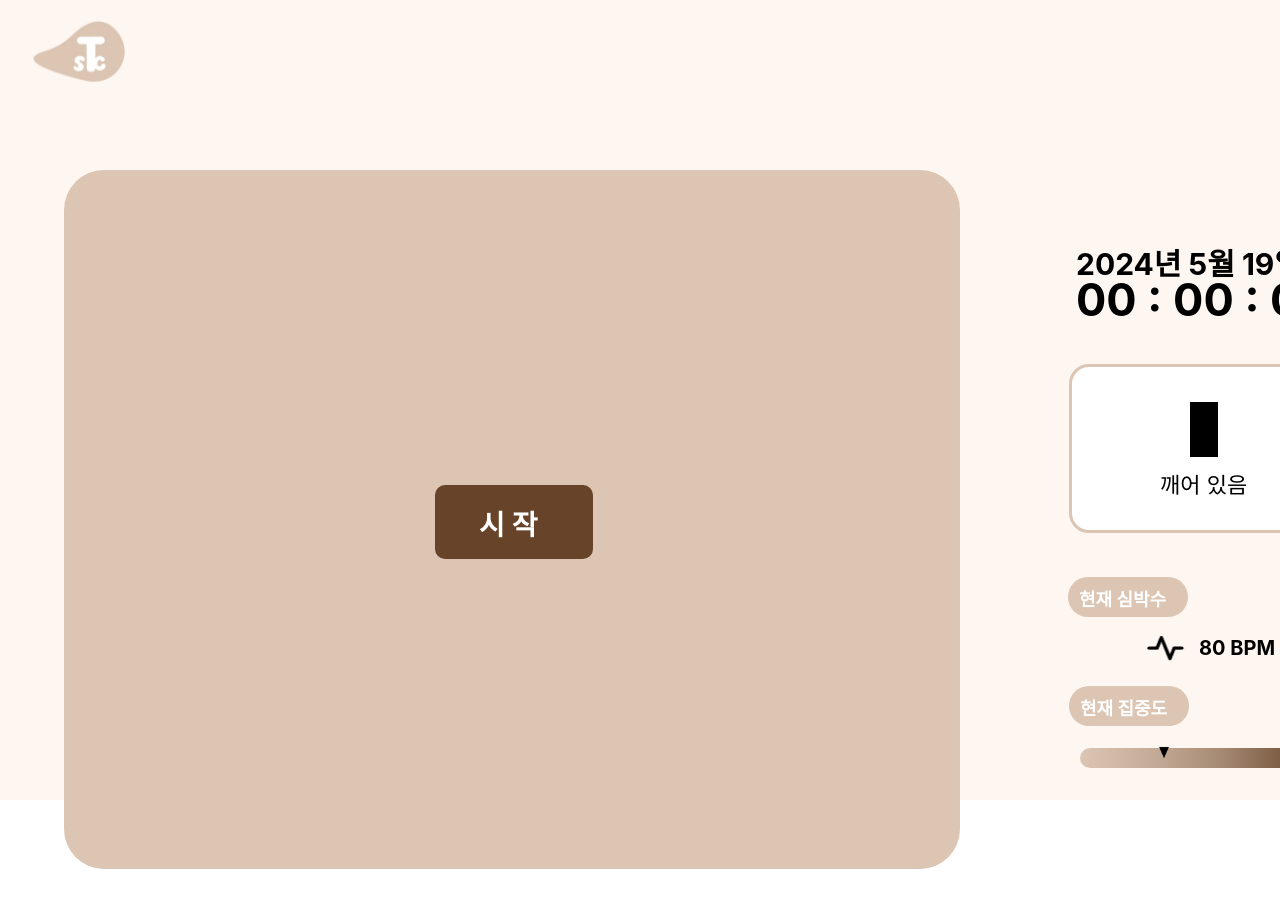
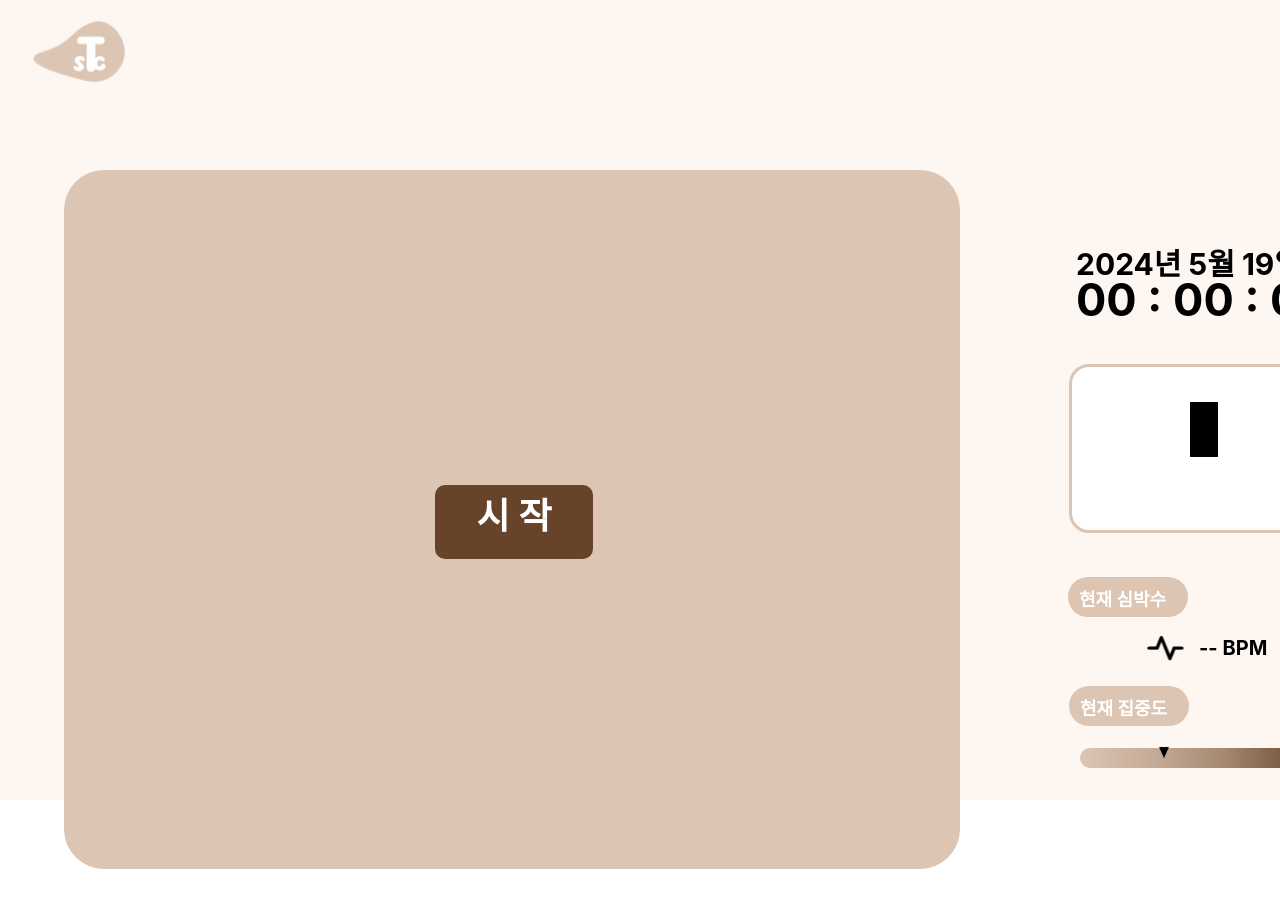
Before and after one commit to GenieUU/stracker_front, a React (Create React App) app: page / in a window 1280 px wide. Shown: the top 908 px of the page. Built offline with nearby package versions, Linux system fonts and the light colour scheme.

Commit message:
updates(2024.05.26)
-app.py 추가
-심박수 추가

```diff
--- a/package.json
+++ b/package.json
@@ -34,5 +34,6 @@
       "last 1 firefox version",
       "last 1 safari version"
     ]
-  }
+  },
+  "proxy": "http://localhost:5000"
 }
--- a/src/App.css
+++ b/src/App.css
@@ -29,9 +29,12 @@
   height: 699px;
   left: 56px;
   top: 162px;
+  justify-content: center;
+  align-items: center;
   position: absolute;
   background: #DCC5B3;
   border-radius: 40px;
+  overflow: hidden;
 }
 
 .Time {
@@ -208,10 +211,17 @@
   height: 70px;
   left: 427px;
   top: 477px;
+  justify-content: center;
   position: absolute;
-  background: #674429;
+  align-items: center;
+  background-color: #674429;
   border-radius: 10px;
+  cursor: pointer;
   border: 2px #674429 solid;
+  font-size : 36px;
+  text-align: center;
+  color : white;
+  font-weight: 1000;
 }
 
 .StartText {
@@ -224,3 +234,25 @@
   font-weight: 600;
   word-wrap: break-word;
 }
+
+.videoInput {
+  position: absolute;
+  top: 0;
+  left: 0;
+  width: 100%;
+  height: 100%;
+  border-radius: 10%;
+  object-fit: cover; /* 영상이 요소 크기에 맞게 채워지도록 설정 */
+  border-radius: inherit; /* 부모 요소의 border-radius 상속 */
+}
+
+.outputCanvas {
+  position: absolute;
+  top: 0;
+  left: 0;
+  width: 100%;
+  height: 100%;
+  border-radius: 10%;
+  object-fit: cover; /* 영상이 요소 크기에 맞게 채워지도록 설정 */
+  border-radius: inherit; /* 부모 요소의 border-radius 상속 */
+}
--- a/src/App.js
+++ b/src/App.js
@@ -1,4 +1,4 @@
-import React, { useState, useEffect } from 'react';
+import React, { useState, useEffect, useRef } from 'react';
 import './App.css';
 import SignUp from './Signup';
 import Sidebar from './Sidebar';
@@ -11,6 +11,13 @@ const App = () => {
   const [sideBarVisible, setSidebarVisible] = useState(false);
   const [showSignUp, setShowSignUp] = useState(false);
   const [currentDate, setCurrentDate] = useState('');
+  const [heartRate, setHeartRate] = useState('--');  // 심박수 상태 추가
+  const [status, setStatus] = useState('');
+  const [isConnecting, setIsConnecting] = useState(false);
+  const [isConnected, setIsConnected] = useState(false);
+  const [eyeState, setEyeState] = useState('깨어 있음');
+  const videoRef = useRef(null);
+  const canvasRef = useRef(null);
 
   // 오늘 날짜 넣기
   useEffect(() => {
@@ -19,9 +26,53 @@ const App = () => {
     setCurrentDate(formattedDate);
   }, []);
 
-  // Start 연결 시도 함수
   const connectStart = () => {
     console.log('Start');
+    setIsConnecting(true);
+
+    if (videoRef.current) {
+      navigator.mediaDevices.getUserMedia({ video: true })
+        .then((stream) => {
+          videoRef.current.srcObject = stream;
+          videoRef.current.play();
+          setIsConnected(true); // 웹캠 연결 상태 업데이트
+          setIsConnecting(false); // 연결 중 상태 업데이트
+          processFrame(); // 웹캠이 켜진 후 프레임 처리 시작
+        })
+        .catch((err) => {
+          console.error('Error accessing webcam: ', err);
+          setIsConnecting(false);
+        });
+    }
+  };
+
+  const processFrame = async () => {
+    const canvas = document.createElement('canvas');
+    canvas.width = videoRef.current.videoWidth;
+    canvas.height = videoRef.current.videoHeight;
+    const ctx = canvas.getContext('2d');
+    ctx.drawImage(videoRef.current, 0, 0, canvas.width, canvas.height);
+    const frame = canvas.toDataURL('image/jpeg');
+
+    try {
+      const response = await fetch('/predict', {
+        method: 'POST',
+        headers: {
+          'Content-Type': 'application/json',
+        },
+        body: JSON.stringify({ frame }),
+      });
+      if (!response.ok) {
+        throw new Error(`HTTP error! status: ${response.status}`);
+      }
+      const data = await response.json();
+      setStatus(`${data.ear_label}`);
+      setEyeState(data.ear_label === 'Closed' ? '자고 있음' : '깨어 있음');
+    } catch (error) {
+      console.error('Error fetching prediction:', error);
+    }
+
+    requestAnimationFrame(processFrame);
   };
 
   // 회원가입 페이지 보이기
@@ -41,12 +92,16 @@ const App = () => {
             src={logo}
             alt="Logo"
           />
-          <div className="CameraScreen" />
+          <div className="CameraScreen">
+            <video ref={videoRef} className="videoInput"></video>
+            <canvas ref={canvasRef} className="outputCanvas"></canvas>
+          </div>
           {/* 사이드바 컴포넌트 */}
           <Sidebar
             sideBarVisible={sideBarVisible}
             toggleSidebar={() => setSidebarVisible(!sideBarVisible)}
             toggleSignUp={toggleSignUp}
+            setHeartRate={setHeartRate}  // 심박수 업데이트 함수 전달
           />
           <div className="Time">
             <div className="TimerDate">{currentDate}</div>
@@ -70,19 +125,20 @@ const App = () => {
               src={HeartRatePicture}
               alt="HeartRatePicture"
             />
-            <div className="HeartRateBpm">80 BPM</div>
+            <div className="HeartRateBpm">{heartRate} BPM</div>
           </div>
           <div className="State">
             <div className="StateBox" />
-            <div className="StateText">깨어 있음</div>
+            {/* 현재 상태 표시(눈을 감고 있음 : 자고 있음/눈을 뜨고 있음 : 깨어 있음) */}
+            <div className="StateText">{status}</div>
             <div className="StatePicture" />
           </div>
-          <div
-          className="startButton"
-          onClick={connectStart}
-          />
-          <div className="StartText">시  작</div>
-
+          {!isConnected && (
+            <>
+              <div className="startButton" onClick={connectStart}>시 작</div>
+              {isConnecting && <div className="StartText">연결 중...</div>}
+            </>
+          )}
         </>
       )}
     </div>
--- a/src/Sidebar.js
+++ b/src/Sidebar.js
@@ -6,7 +6,7 @@ import LogOutPicture from './_LogOutPicture.png';
 import SettingsPicture from './_SettingsPicture.png';
 import BluetoothPicture from './_BluetoothPicture.png';
 
-const Sidebar = ({ sideBarVisible, toggleSidebar, toggleSignUp }) => {
+const Sidebar = ({ sideBarVisible, toggleSidebar, toggleSignUp, setHeartRate}) => {
   const [userId, setUserId] = useState('');
   const [userPassword, setUserPassword] = useState('');
 
@@ -20,9 +20,31 @@ const Sidebar = ({ sideBarVisible, toggleSidebar, toggleSignUp }) => {
     setUserPassword(event.target.value);
   };
 
-  // Bluetooth 연결 시도 함수
-  const connectBluetooth = () => {
-    console.log('Bluetooth');
+    // Bluetooth 연결 시도 함수
+  const connectBluetooth = async () => {
+    try {
+      const device = await navigator.bluetooth.requestDevice({
+        filters: [{ services: ['heart_rate'] }],
+      });
+
+      const server = await device.gatt.connect();
+      const service = await server.getPrimaryService('heart_rate');
+      const characteristic = await service.getCharacteristic('heart_rate_measurement');
+
+      characteristic.startNotifications();
+      characteristic.addEventListener('characteristicvaluechanged', handleHeartRateMeasurement);
+
+      console.log('Bluetooth device connected');
+    } catch (error) {
+      console.error('Error connecting to Bluetooth device:', error);
+    }
+  }
+
+    // 심박수 측정 핸들러
+  const handleHeartRateMeasurement = (event) => {
+    const value = event.target.value;
+    const heartRate = value.getUint8(1); // assuming 8-bit heart rate value
+    setHeartRate(heartRate);  // 부모 컴포넌트로 심박수 전달
   };
 
   // LogOut 연결 시도 함수
```
Also changed, not shown: 1 other file (tests, documents, lock files or other folders).
